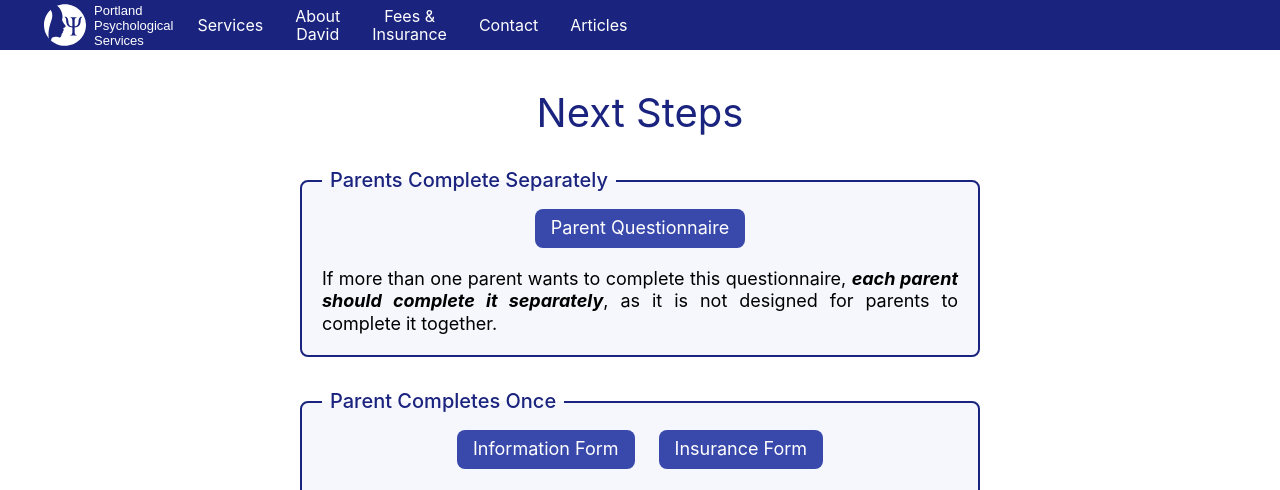
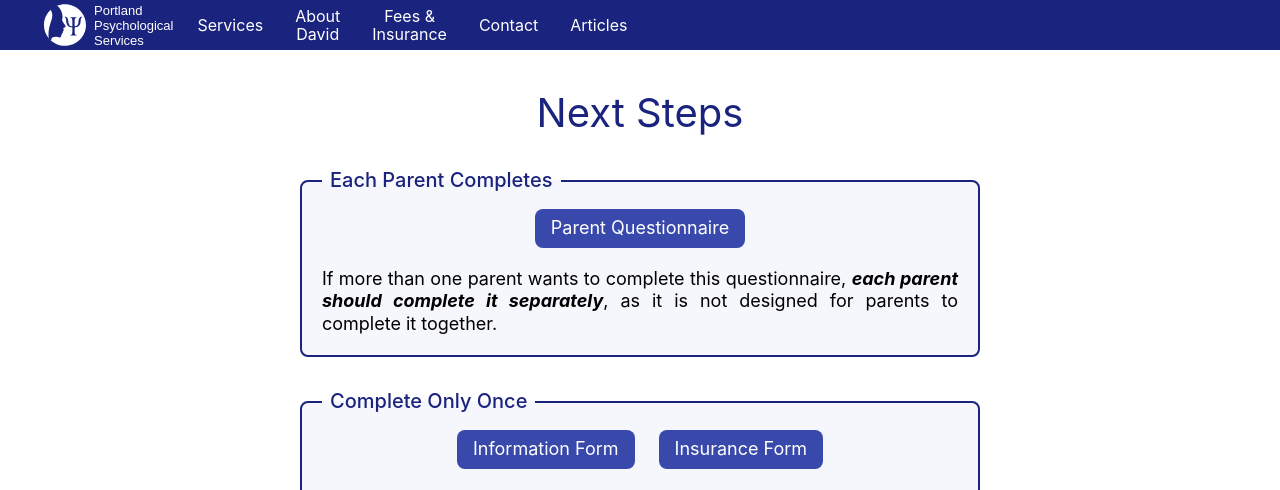
Before and after one commit to portlandps/portlandps.github.io, a Jekyll site: the page built from c.html, in a window 1280 px wide and 1350 px high. Shown: the top 490 px of the window. Built offline with Jekyll 4.4.1, drawn with Linux system fonts in a browser that asks for light colours; some web fonts are replaced.

Commit message:
Update c.html

```diff
--- a/c.html
+++ b/c.html
@@ -24,14 +24,14 @@ css: |-
 ---
 <h1 class="center">Next Steps</h1>
 <fieldset>
-	<legend><h2>Parents Complete Separately</h2></legend>
+	<legend><h2>Each Parent Completes</h2></legend>
 	<div class="fieldset-flex">
 		<a class="forms" href="https://forms.portlandpsychological.services/cdavidmaxey/form/ParentQuestionnaire/formperma/JEUBFnPYSUsx1hOl3i0A0BjzlOSge2RQmuPyzmDwEQU">Parent Questionnaire</a>
 	</div>
 	<div>If more than one parent wants to complete this questionnaire, <span class="italic bold">each parent should complete it separately</span>, as it is not designed for parents to complete it together.</div>
 </fieldset>
 <fieldset>
-	<legend><h2>Parent Completes Once</h2></legend>
+	<legend><h2>Complete Only Once</h2></legend>
 	<div class="fieldset-flex">
 		<a class="forms" href="https://forms.portlandpsychological.services/cdavidmaxey/form/Information/formperma/NxEhCgVCYrZdOKwZLpG9cWLZsslbd7RVFmrQzeRibdQ">Information Form</a>
 		<a class="forms" href="https://forms.portlandpsychological.services/cdavidmaxey/form/Insurance/formperma/QAHpE59gaGNWwBnnmE2FvZx0QIjtMwNjsm_GglYxOJA">Insurance Form</a>
```
